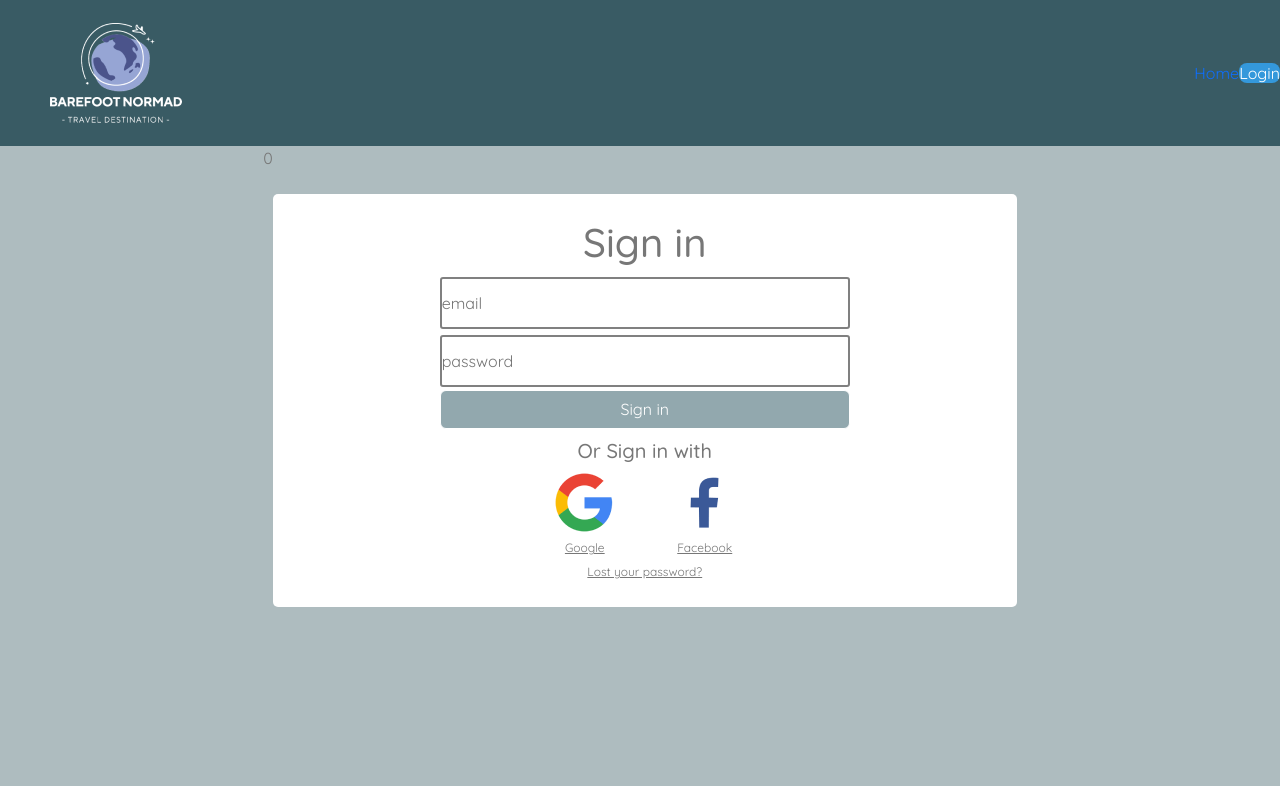
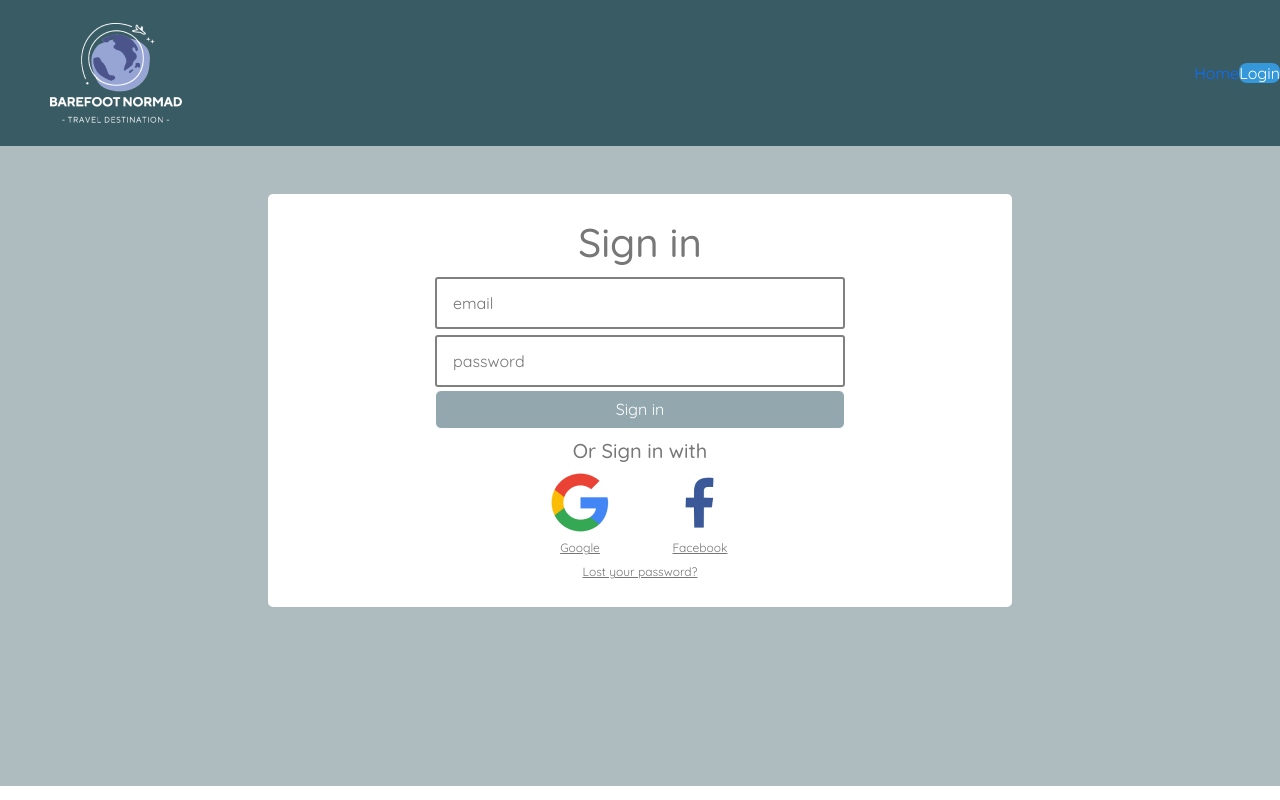
Before and after one commit to atlp-rwanda/winners-c8-bn-fe, a React (Create React App) app: page /login in a window 1280 px wide. Built offline with nearby package versions, Linux system fonts and the light colour scheme.

Commit message:
feature(login) adds toasts to login

```diff
--- a/package.json
+++ b/package.json
@@ -5,6 +5,7 @@
   "dependencies": {
     "@testing-library/jest-dom": "^5.16.4",
     "@testing-library/user-event": "^13.5.0",
+    "axios": "^0.27.2",
     "bootstrap": "^5.2.0",
     "dotenv": "^16.0.1",
     "express": "^4.18.1",
@@ -16,6 +17,7 @@
     "react-redux": "^8.0.2",
     "react-router-dom": "^6.3.0",
     "react-scripts": "5.0.1",
+    "react-toastify": "^9.0.7",
     "redux": "^4.2.0",
     "sass": "^1.53.0",
     "sass-loader": "^13.0.2",
--- a/public/styles/LoginForm/index.css
+++ b/public/styles/LoginForm/index.css
@@ -8,7 +8,7 @@
 .formWhite{
     margin: 6ex 0ex 0 0ex;
     background-color: white;
-    height: 60hv;
+    height: 80hv;
     width: 100%;
     border-radius: 5px;
     padding: 3ex
@@ -35,7 +35,8 @@
     background-color: white;
     border: 2px solid gray;
     border-radius: 3px;
-    margin: 3px
+    margin: 3px;
+    padding-left: 2ex ;
 }
 .form-login .field:focus {
     border: 2px solid #395B64;
--- a/src/components/LoginForm.js
+++ b/src/components/LoginForm.js
@@ -9,6 +9,8 @@ import googleLogo from "../../public/images/login/google_icon.png";
 import Joi, { disallow } from "joi";
 import "bootstrap/dist/css/bootstrap.min.css";
 import "bootstrap/dist/js/bootstrap.bundle.min";
+import { ToastContainer, toast } from 'react-toastify';
+import 'react-toastify/dist/ReactToastify.css';
 class LoginForm extends React.Component {
   constructor(props) {
     super(props);
@@ -43,10 +45,12 @@ class LoginForm extends React.Component {
         redirect: 'follow'
       };
       this.setState({wait: true});
+      toast(this.state.responseMessage);
       let result =  await fetch("https://winners-c8-bn-be-staging.herokuapp.com/api/auth/signin", requestOptions)
       .then(response => response.json())
       this.setState({responseMessage: result.message});
       if(result.status == 200) {
+        toast.success("Logged in successfully!");
         this.isFormSubmitted = true;
         this.setState({success : true});
         this.props.LOGIN(result.data);
@@ -55,10 +59,11 @@ class LoginForm extends React.Component {
       }
       else{
         this.setState({error : true});
+        toast.error(this.state.responseMessage);
       }
     }
     catch(error) {
-      alert(error);
+      toast.error(`Error: ${error}`);
     }
   }
   validateEmail = async (emailAddress)=>{
@@ -110,15 +115,16 @@ class LoginForm extends React.Component {
           <Navigate to="/" replace={true} />
         )}
         <div className="container d-flex justify-content-center">
-          {(this.state.wait | this.state.success | this.state.error)
+          {/* {(this.state.wait | this.state.success | this.state.error)
             &&
             <div className="col-md-8 formWhite">
               <h5 className="header5">{this.state.responseMessage}</h5>
             </div>
-          }
-          {(!(this.state.wait | this.state.success | this.state.error))
-            &&
+          } */}
+          {/* {(!(this.state.wait | this.state.success | this.state.error))
+            && */
             <div className="col-md-8 formWhite">
+              <ToastContainer />
               <div className="row d-flex justify-content-center">
                 <div className="col-xs-12 col-md-8">
                   <h1 className="header1">Sign in </h1>
```
Also changed, not shown: 1 other file (tests, documents, lock files or other folders).
